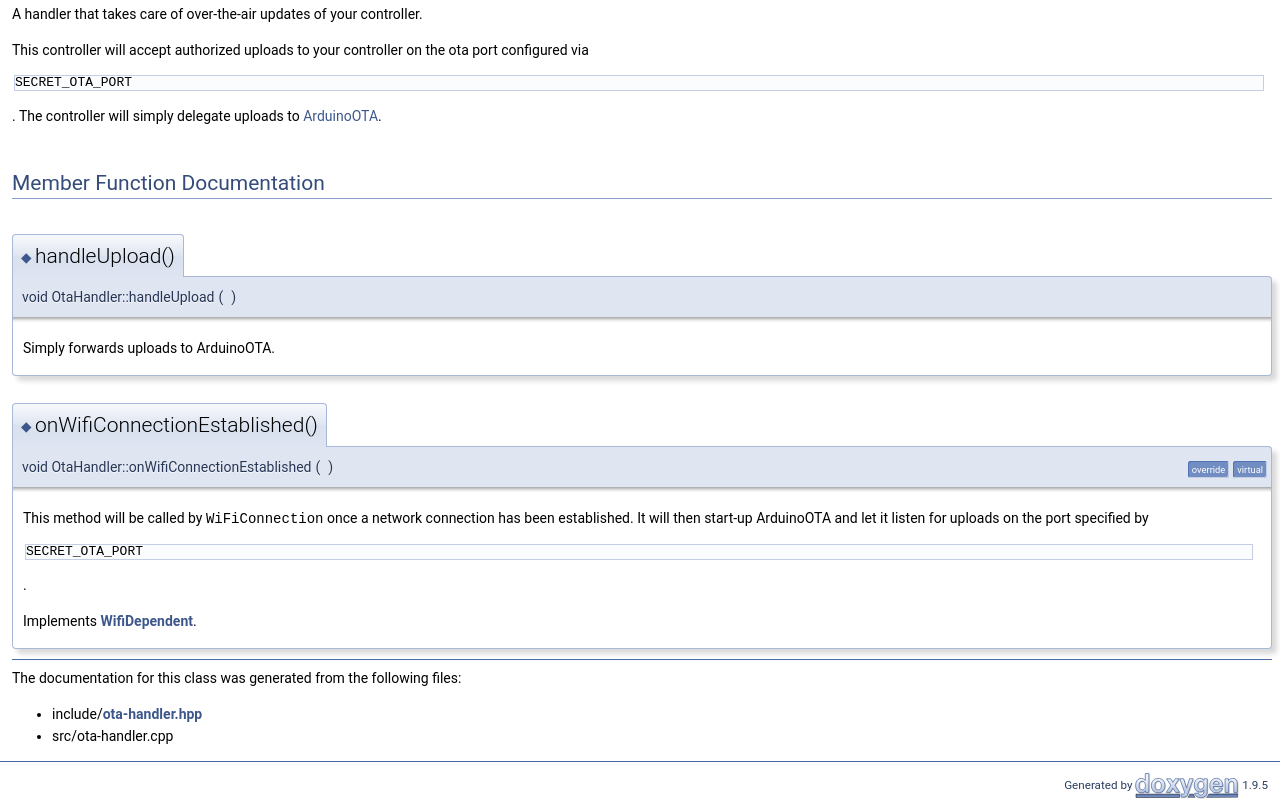
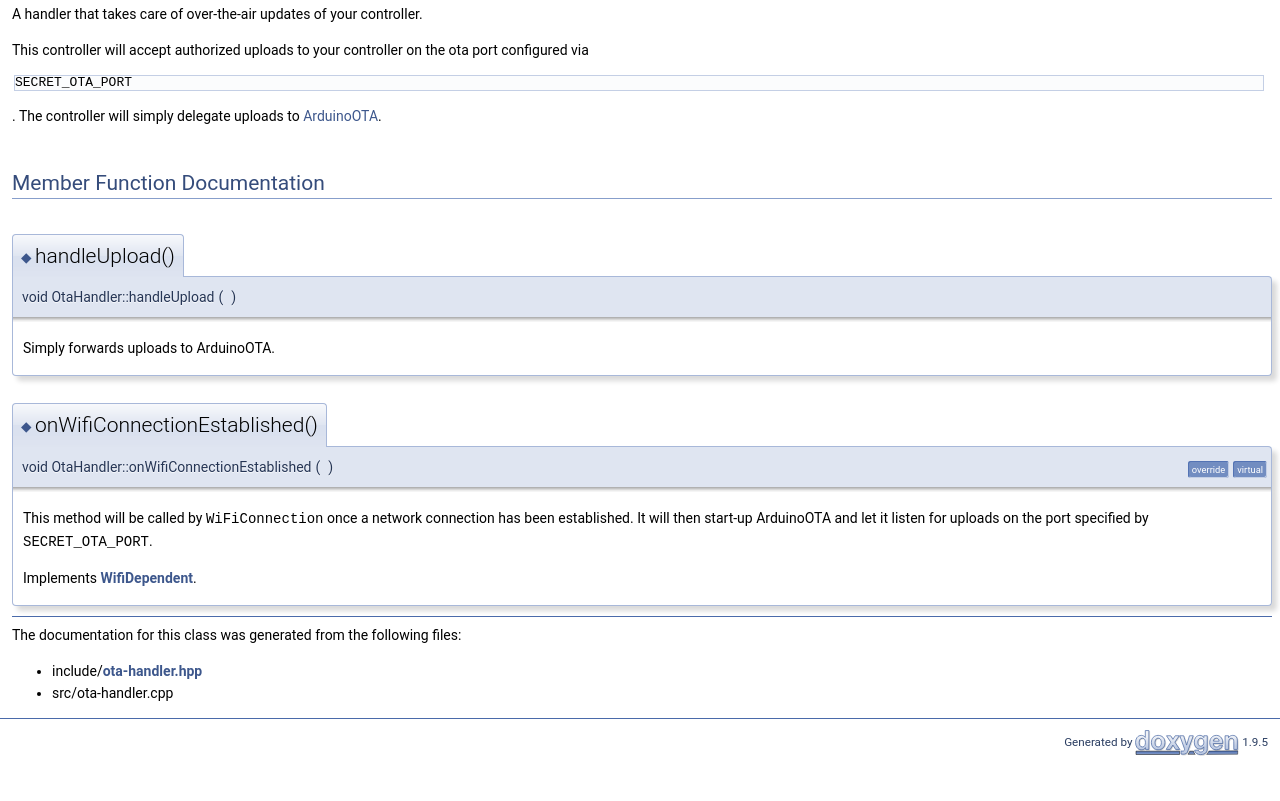
Before and after one commit to TheRealArthurDent/leakage-sensor, a plain HTML site: page classOtaHandler.html in a window 1280 px wide. Shown: the part 637-1438 px from the top of the page. After the commit the page ends 1395 px from the top, so only its background shows below. Drawn offline with Linux system fonts and the light colour scheme.

Commit message:
deploy: 799c48c174f83dddcc1f7610fb3937c8701d0e7a

```diff
--- a/classOtaHandler.html
+++ b/classOtaHandler.html
@@ -156,8 +156,7 @@ static auto&#160;</td><td class="memItemRight" valign="bottom"><b>getInstance</b
   </tr>
 </table>
 </div><div class="memdoc">
-<p >This method will be called by <code>WiFiConnection</code> once a network connection has been established. It will then start-up ArduinoOTA and let it listen for uploads on the port specified by </p><div class="fragment"><div class="line">SECRET_OTA_PORT </div>
-</div><!-- fragment --><p>. </p>
+<p >This method will be called by <code>WiFiConnection</code> once a network connection has been established. It will then start-up ArduinoOTA and let it listen for uploads on the port specified by <code>SECRET_OTA_PORT</code>. </p>
 
 <p>Implements <a class="el" href="classWifiDependent.html#a36da441f78056898dd93eb23b34fb178">WifiDependent</a>.</p>
 
```
